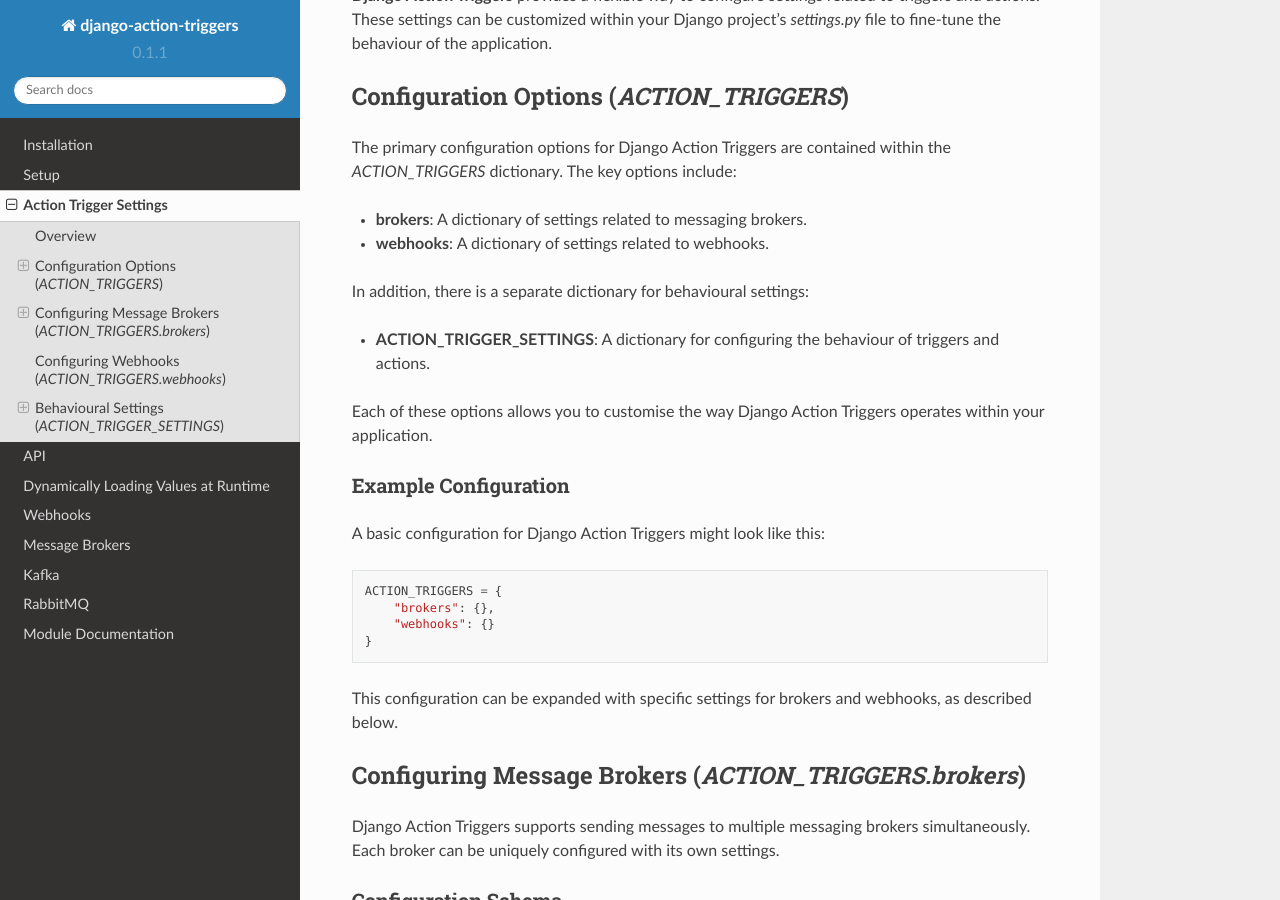
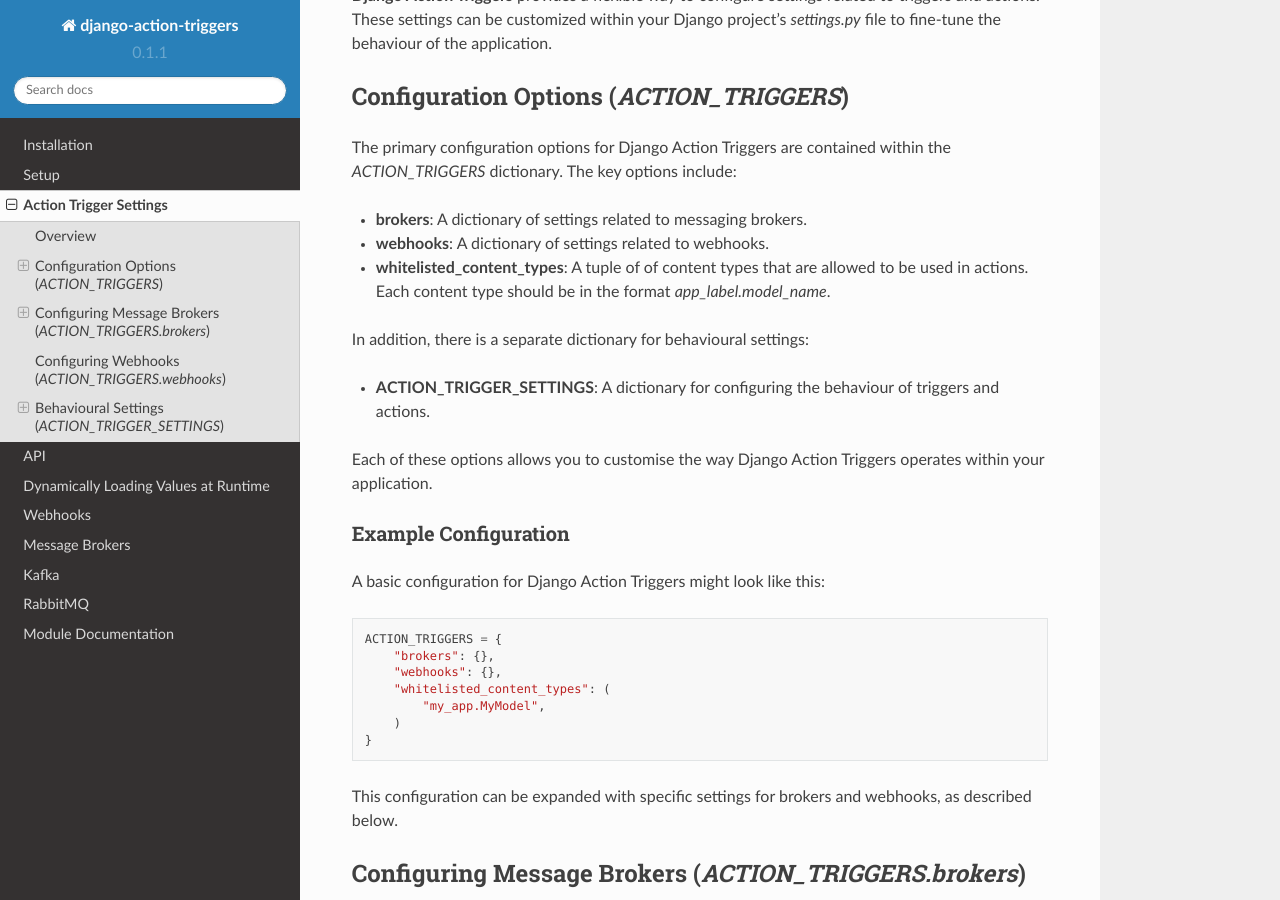
Before and after one commit to Salaah01/django-action-triggers, a Sphinx documentation site: the page built from docs/source/action_trigger_settings.rst, in a window 1280 px wide and 900 px high, scrolled down 232 px. Built offline with Sphinx 7.4.7 and the Read the Docs theme 2.0.0, drawn with Linux system fonts in a browser that asks for light colours; the version number is read from the project's files by our own code.

Commit message:
updated docs

```diff
--- a/docs/source/action_trigger_settings.rst
+++ b/docs/source/action_trigger_settings.rst
@@ -20,6 +20,7 @@ within the `ACTION_TRIGGERS` dictionary. The key options include:
 
 - **brokers**: A dictionary of settings related to messaging brokers.
 - **webhooks**: A dictionary of settings related to webhooks.
+- **whitelisted_content_types**: A tuple of of content types that are allowed to be used in actions. Each content type should be in the format `app_label.model_name`.
 
 In addition, there is a separate dictionary for behavioural settings:
 
@@ -37,7 +38,10 @@ A basic configuration for Django Action Triggers might look like this:
 
     ACTION_TRIGGERS = {
         "brokers": {},
-        "webhooks": {}
+        "webhooks": {},
+        "whitelisted_content_types": (
+            "my_app.MyModel",
+        )
     }
 
 This configuration can be expanded with specific settings for brokers and
```
